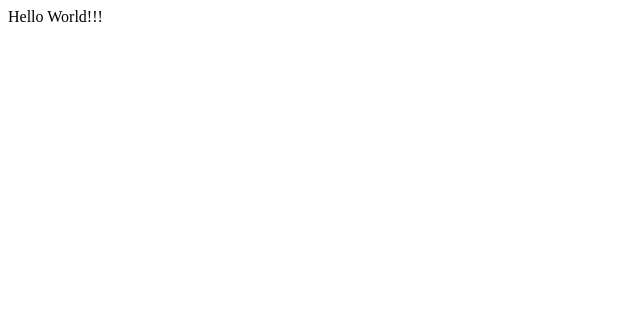
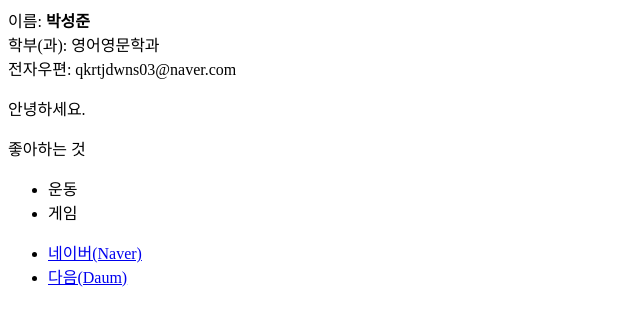
Before and after one commit to SJP03/Web-Programming-Class, a plain HTML site: page index.html in a window 1280 px wide. Shown: the whole page, without its empty margins (0-640 px from the left). Drawn offline with Linux system fonts and the light colour scheme.

Commit message:
Update index.html

```diff
--- a/index.html
+++ b/index.html
@@ -1,10 +1,26 @@
-<!--HTML 문서 기본 구조-->
 <!DOCTYPE html>
 <HTML>
 <HEAD>
     <title>웹 프로그래밍</title>
 </HEAD>
 <BODY>
-    Hello World!!!
+    이름: <b>박성준</b><br>
+    학부(과): 영어영문학과<br>
+    전자우편: qkrtjdwns03@naver.com<br>
+    <p>
+    안녕하세요.
+    <p>
+    좋아하는 것<br>
+    <ul>
+        <li>운동</li>
+        <li>게임</li>
+    </ul>
+
+    <ul>
+        <li><a href="https://www.naver.com"> 네이버(Naver)</a></li>
+        <li><a href="https://www.daum.net"> 다음(Daum)</a></li>
+    </ul>
+
+
 </BODY>
 </HTML>
```
